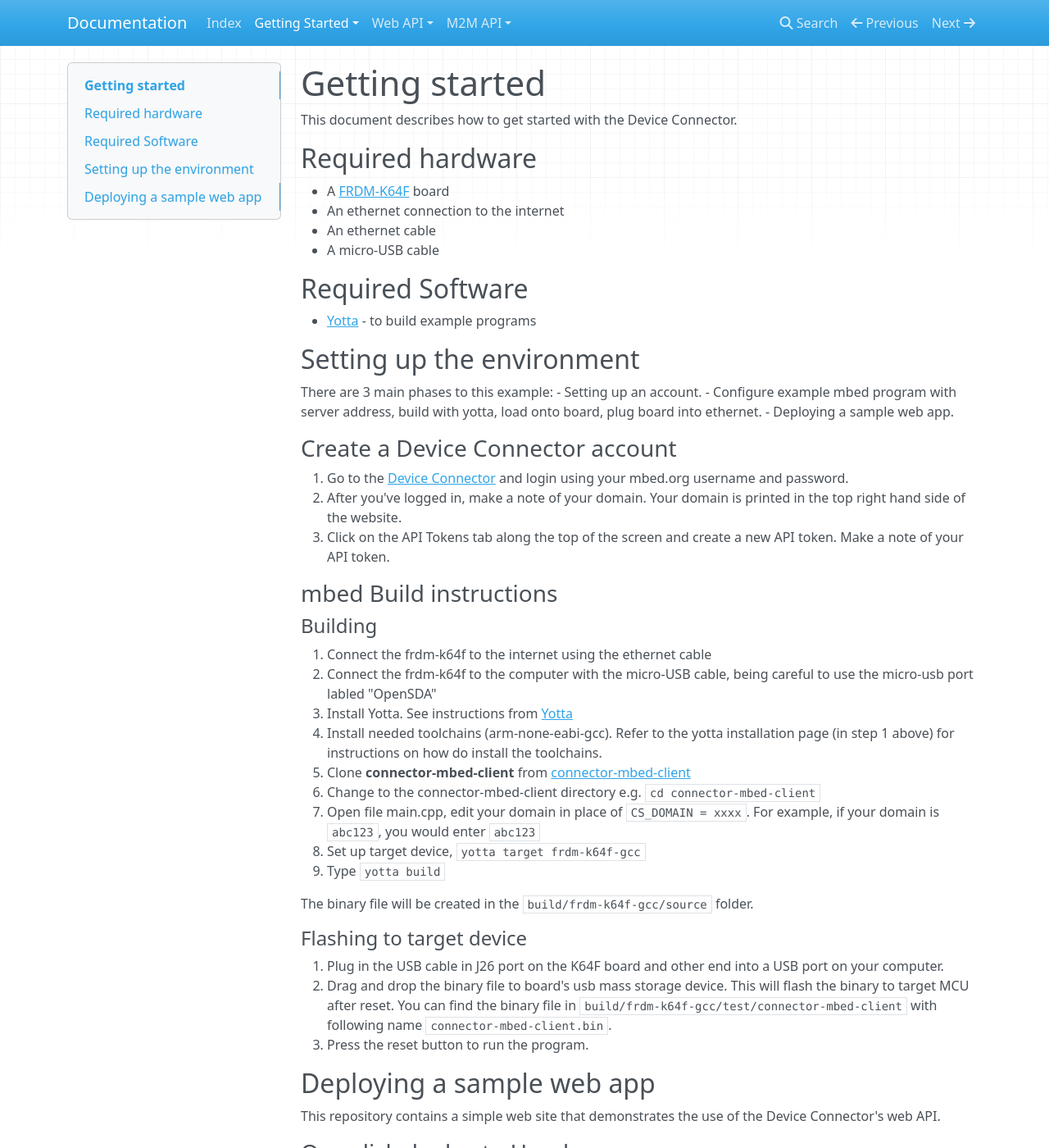
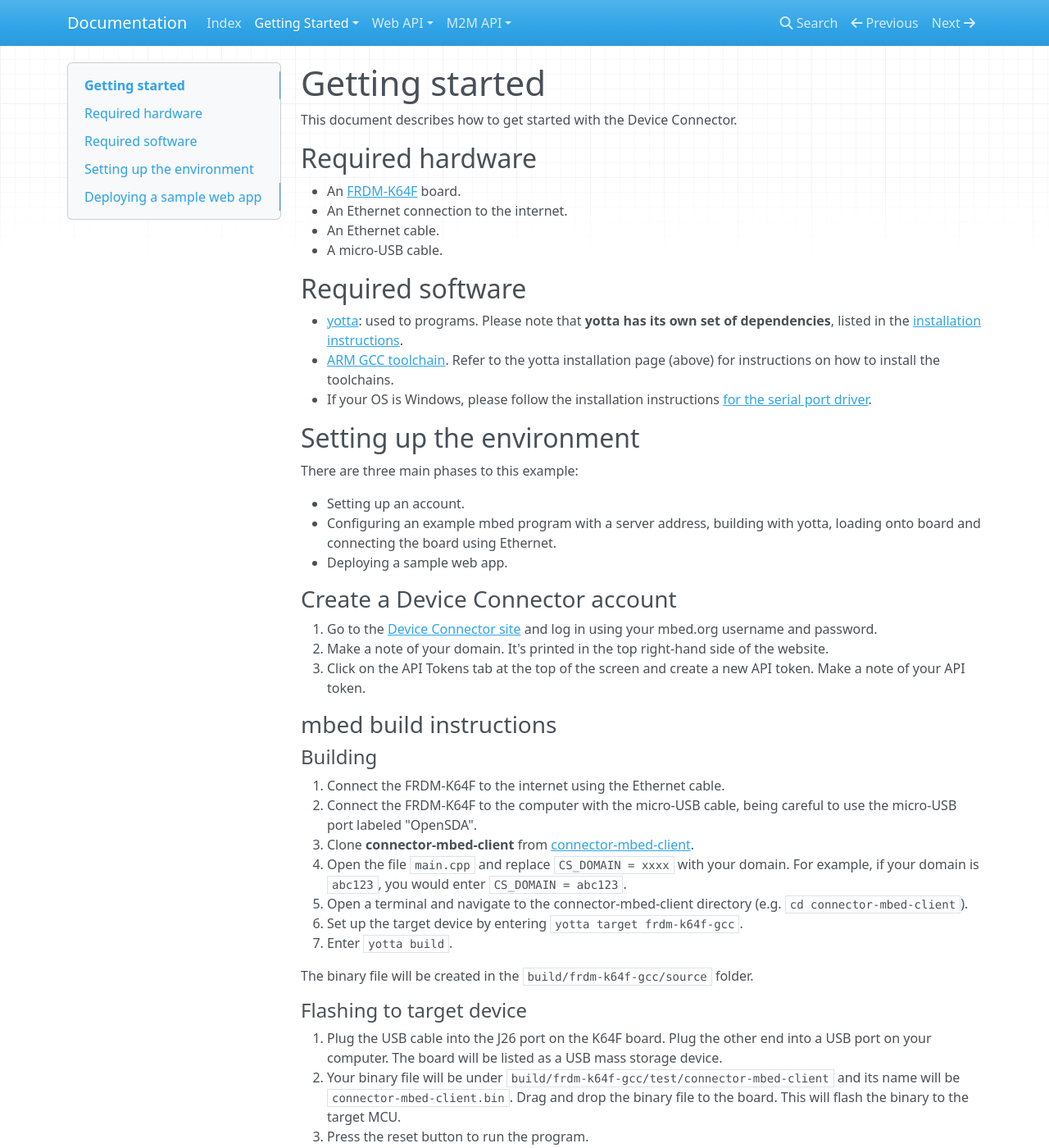
Before and after one commit to rainierwolfcastle/docs, an MkDocs documentation site: the page built from Docs/GettingStarted/Intro.md, in a window 1280 px wide and 1400 px high. Shown: the whole window at 82% size. Built offline with MkDocs 1.6.1, drawn with Linux system fonts in a browser that asks for light colours; nearby versions of some CDN libraries; old or Windows-style settings are respelled for this version of MkDocs; some of the changed text lies outside the part shown.

Commit message:
Update Intro.md
Edited it a bit. Note that I added the serial port driver link for Windows users.

```diff
--- a/Docs/GettingStarted/Intro.md
+++ b/Docs/GettingStarted/Intro.md
@@ -4,63 +4,63 @@ This document describes how to get started with the Device Connector.
 
 ## Required hardware
 
-* A [FRDM-K64F](http://developer.mbed.org/platforms/frdm-k64f/) board
-* An ethernet connection to the internet
-* An ethernet cable
-* A micro-USB cable
+* An [FRDM-K64F](http://developer.mbed.org/platforms/frdm-k64f/) board.
+* An Ethernet connection to the internet.
+* An Ethernet cable.
+* A micro-USB cable.
 
-## Required Software
+## Required software
 
-* [Yotta](http://docs.yottabuild.org/#installing) - to build example programs
+* [yotta](https://github.com/ARMmbed/yotta): used to programs. Please note that **yotta has its own set of dependencies**, listed in the [installation instructions](http://armmbed.github.io/yotta/#installing-on-windows).
+* [ARM GCC toolchain](https://launchpad.net/gcc-arm-embedded). Refer to the yotta installation page (above) for instructions on how to install the toolchains.
+* If your OS is Windows, please follow the installation instructions [for the serial port driver](https://developer.mbed.org/handbook/Windows-serial-configuration).
 
 ## Setting up the environment
 
-There are 3 main phases to this example:
+There are three main phases to this example:
+
 - Setting up an account.
-- Configure example mbed program with server address, build with yotta, load onto board, plug board into ethernet.
+- Configuring an example mbed program with a server address, building with yotta, loading onto board and connecting the board using Ethernet.
 - Deploying a sample web app.
 
 ### Create a Device Connector account
 
-1. Go to the [Device Connector](connector.mbed.org) and login using your mbed.org username and password.
-2. After you've logged in, make a note of your domain. Your domain is printed in the top right hand side of the website.
-3. Click on the API Tokens tab along the top of the screen and create a new API token. Make a note of your API token.
+1. Go to the [Device Connector site](http://connector.mbed.org) and log in using your mbed.org username and password.
+2. Make a note of your domain. It's printed in the top right-hand side of the website.
+3. Click on the API Tokens tab at the top of the screen and create a new API token. Make a note of your API token.
 
-### mbed Build instructions
+### mbed build instructions
 
 #### Building
 
-1. Connect the frdm-k64f to the internet using the ethernet cable
-2. Connect the frdm-k64f to the computer with the micro-USB cable, being careful to use the micro-usb port labled "OpenSDA"
-3. Install Yotta. See instructions from [Yotta](http://docs.yottabuild.org/#installing)
-4. Install needed toolchains (arm-none-eabi-gcc). Refer to the yotta installation page (in step 1 above) for instructions on how do install the toolchains.
-5. Clone **connector-mbed-client** from [connector-mbed-client](https://github.com/ARMmbed/connector-mbed-client)
-6. Change to the connector-mbed-client directory e.g. `cd connector-mbed-client`
-7. Open file main.cpp, edit your domain in place of `CS_DOMAIN = xxxx`. For example, if your domain is `abc123`, you would enter `abc123`
-8. Set up target device, `yotta target frdm-k64f-gcc`
-9. Type `yotta build`
+1. Connect the FRDM-K64F to the internet using the Ethernet cable.
+2. Connect the FRDM-K64F to the computer with the micro-USB cable, being careful to use the micro-USB port labeled "OpenSDA".
+3. Clone **connector-mbed-client** from [connector-mbed-client](https://github.com/ARMmbed/connector-mbed-client).
+4. Open the file `main.cpp` and replace `CS_DOMAIN = xxxx` with your domain. For example, if your domain is `abc123`, you would enter `CS_DOMAIN = abc123`.
+5. Open a terminal and navigate to the connector-mbed-client directory (e.g. `cd connector-mbed-client`).
+6. Set up the target device by entering `yotta target frdm-k64f-gcc`.
+7. Enter `yotta build`.
 
 The binary file will be created in the `build/frdm-k64f-gcc/source` folder.
 
 #### Flashing to target device
 
-1. Plug in the USB cable in J26 port on the K64F board and other end into a USB port on your computer.
-2. Drag and drop the binary file to
-board's usb mass storage device. This will flash the binary to target MCU after reset. You can find the binary file in `build/frdm-k64f-gcc/test/connector-mbed-client` with following name `connector-mbed-client.bin`.
+1. Plug the USB cable into the J26 port on the K64F board. Plug the other end into a USB port on your computer. The board will be listed as a USB mass storage device.
+2. Your binary file will be under `build/frdm-k64f-gcc/test/connector-mbed-client` and its name will be `connector-mbed-client.bin`. Drag and drop the binary file to the board. This will flash the binary to the target MCU.
 3. Press the reset button to run the program.
 
 ## Deploying a sample web app
 
-This repository contains a simple web site that demonstrates the use of the Device Connector's web API.
+This repository contains a simple website that demonstrates the use of the Device Connector's web API.
 
 ### One click deploy to Heroku
 
-Go to [connector-sample-webapp](https://github.com/ARMmbed/connector-sample-webapp) and click on the purple "Deploy to Heroku" button. Once deployed go to your newly created web site.
+Go to [connector-sample-webapp](https://github.com/ARMmbed/connector-sample-webapp) and click on the purple "Deploy to Heroku" button. Once deployed go to your newly created website.
 
 ### Using the website
 
 The front page contains a form with fields for your API Token and your domain.
 
 1. Copy your API token and your domain into the form and click the "Get My Devices" button.
-2. Your devices should then appear in a new page. The button presses column should change when you press the SW2 button on your mbed.
-3. Press the SW2 button on your mbed and watch the counter increase.
+2. Your devices should then appear in a new page.
+3. The Button Presses column shows how many times the SW2 button on your mbed has been pressed. Press the SW2 button on your mbed and watch the counter increase.
```
